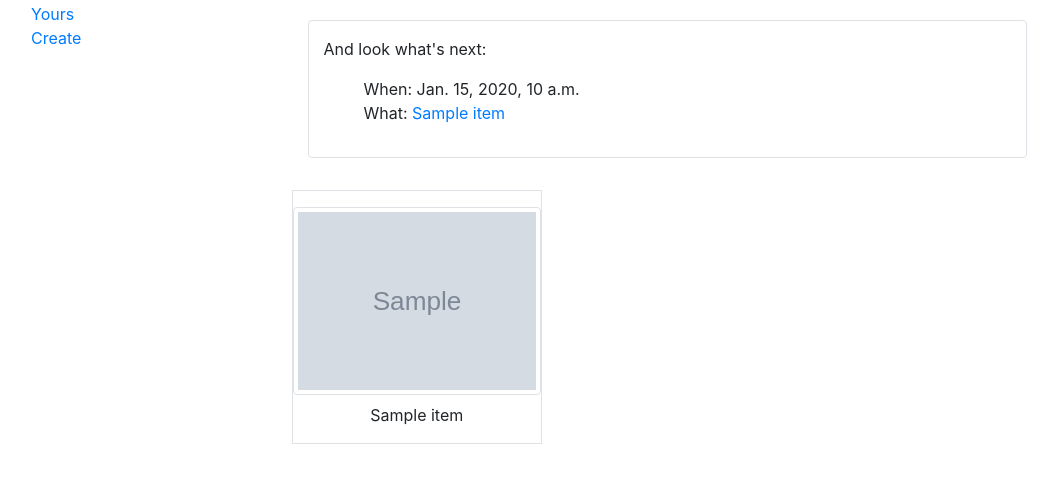
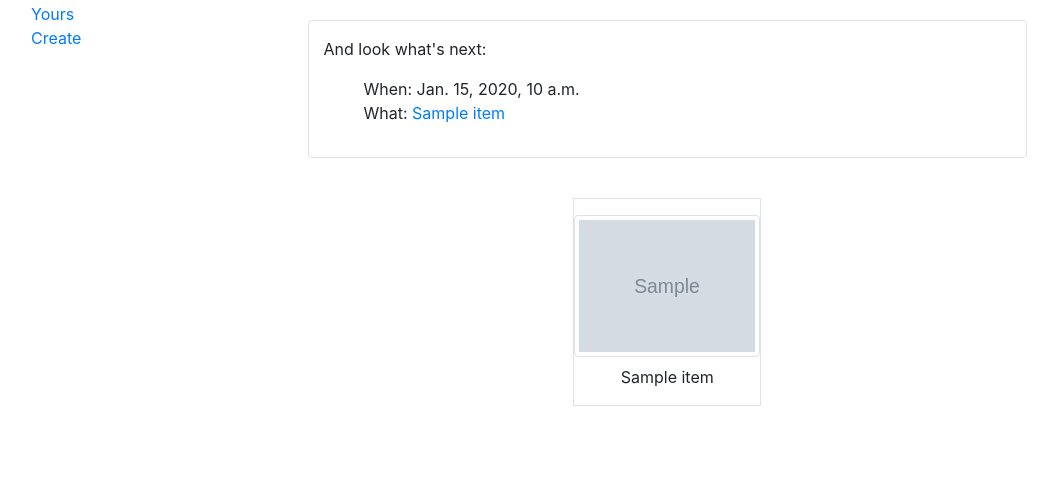
Before and after one commit to CarMin15/bakery_rotation, a Django app: template bakery_rotation/templates/baking_rotation/index.jinja in a window 1280 px wide. Shown: the part 230-713 px from the top of the page, without its empty margins (103-1161 px from the left). Run offline with Django 3.2, Linux system fonts and the light colour scheme; the template is opened without the code that fills it: most values are stand-ins (such as "Sample title", 1, 10 or a date in 2020); some libraries are stand-ins or nearby versions.

Commit message:
justify elements

```diff
--- a/bakery_rotation/templates/baking_rotation/index.jinja
+++ b/bakery_rotation/templates/baking_rotation/index.jinja
@@ -22,10 +22,10 @@
           </ul>
         </div>
       </div>
-      <div class="row">
+      <div class="row justify-content-around">
         {% for item in items %}
           {% if item.image %}
-            <div class="col-4 py-3 border mr-3 px-0 text-center">
+            <div class="col-3 py-3 border my-2 mx-1 px-0 text-center">
               <img src="{{ item.image.url }}" class="img-thumbnail">
               <div class="pt-2"><span>{{ upcoming.item }}</span></div>
             </div>
```
